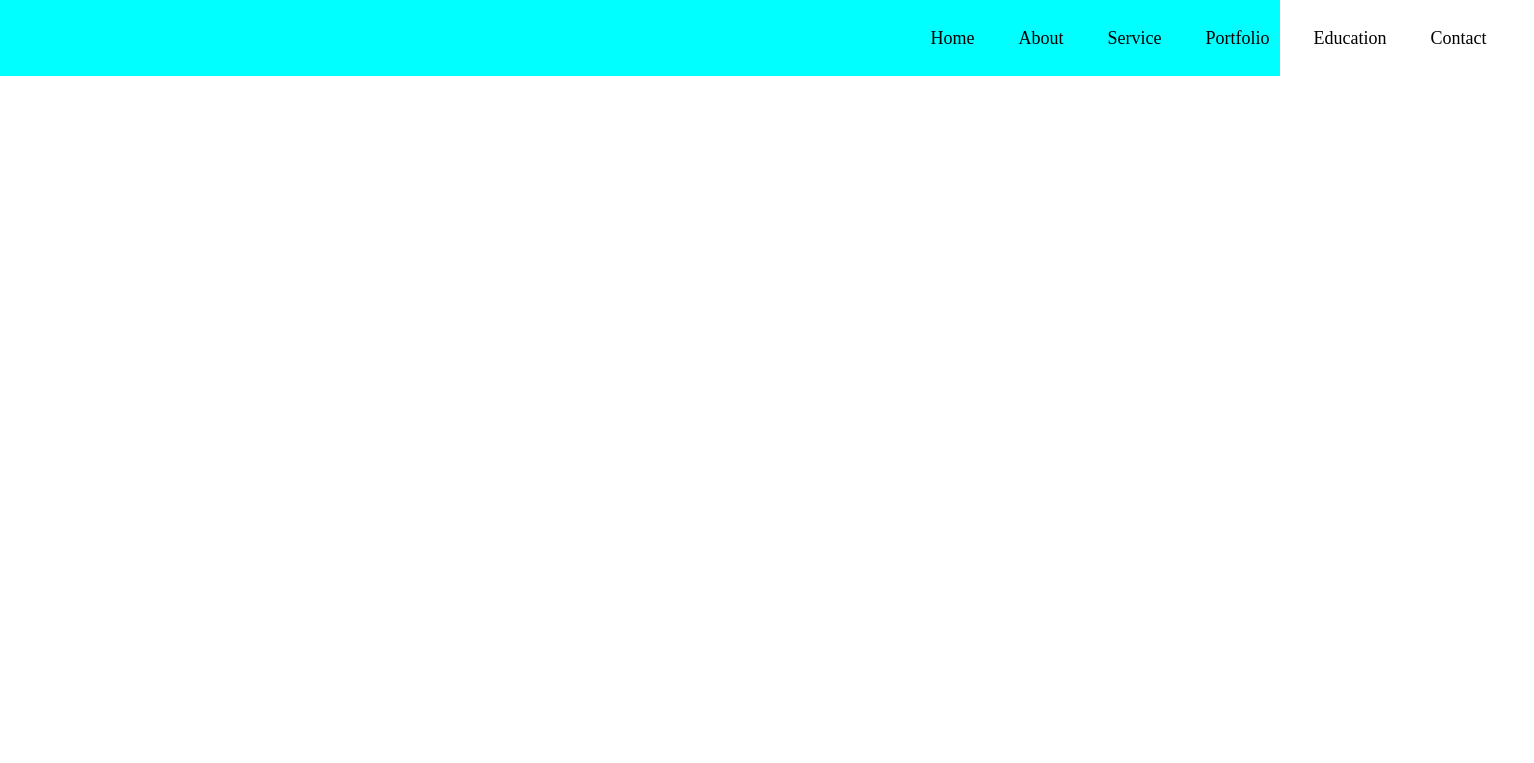
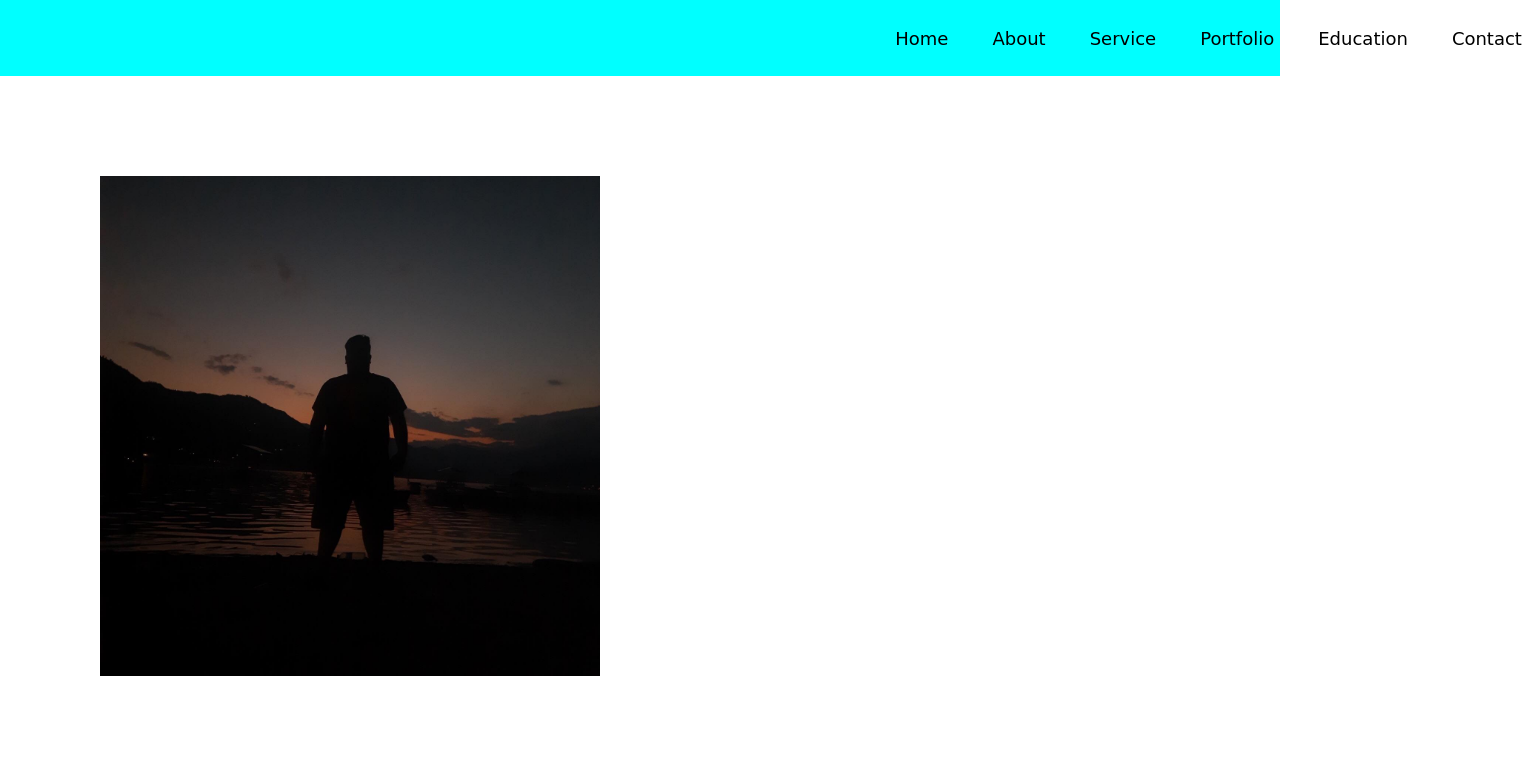
Before and after one commit to iamsuril1/Personal_Website, a plain HTML site: page index.html in a window 1280 px wide. Shown: the whole page, 1534 px wide, since content can reach past the window. Drawn offline with Linux system fonts and the light colour scheme.

Commit message:
Suril Pokharel

```diff
--- a/index.html
+++ b/index.html
@@ -23,5 +23,15 @@
             </ul>
         </div>
     </section>
+    <section id="home">
+        <div id="home_img">
+            <img src="img/about.jpg" alt="" srcset="" height="500px">
+        </div>
+        <hr>
+        <div id="intro">
+
+        </div>
+    </section>
+    <hr>
 </body>
 </html>
--- a/style.css
+++ b/style.css
@@ -3,7 +3,7 @@
     margin: 0;
     border: 0;
 }
-
+/*navbar*/
 #nav {
     display: flex;
     justify-content: center;
@@ -18,6 +18,7 @@
 }
 
 #link {
+    font-family: cursive;
     display: flex;
     justify-content: center;
     align-items: center;
@@ -44,3 +45,18 @@
 #link ul li a:hover {
     color: white;
 }
+/*About Section*/
+#home{
+    display: flex;
+}
+#home_img{
+width: 48%;
+}
+#home_img img{
+    margin: 100px 100px;
+}
+hr {
+    width: 90%;
+    margin: 20px auto;
+
+}
```
Also changed, not shown: img/about.jpg (added).
